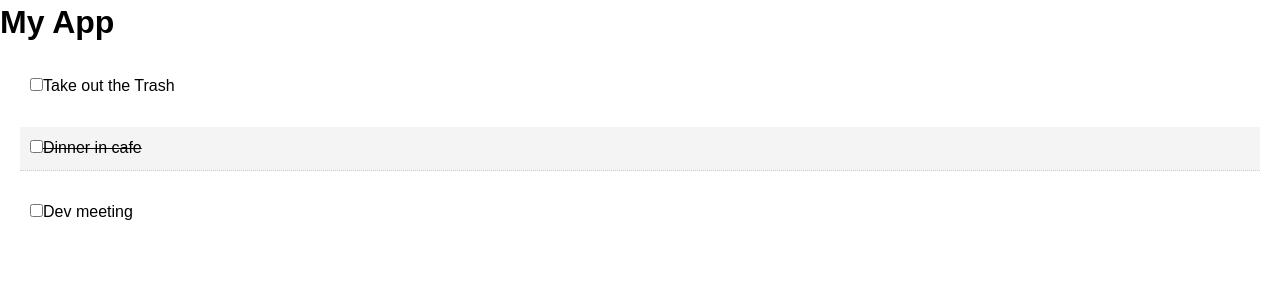
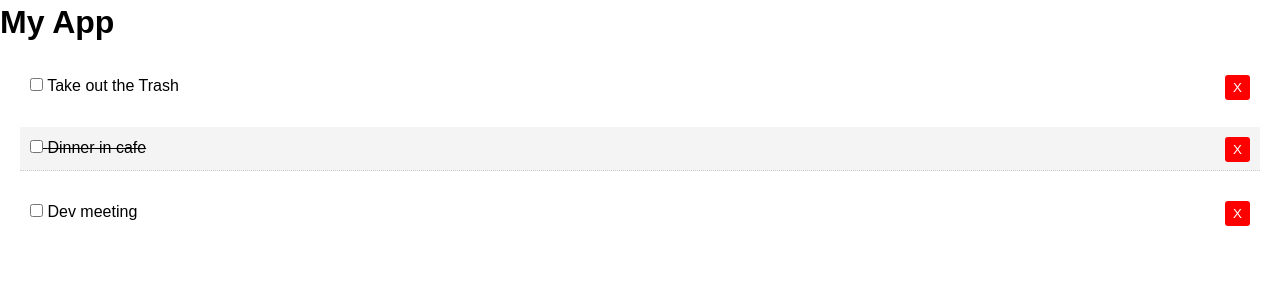
Before and after one commit to ant1shock/learn-react-first-app-togo-list, a React (Create React App) app: page / in a window 1280 px wide. Shown: the top 300 px of the page. Built offline with nearby package versions, Linux system fonts and the light colour scheme.

Commit message:
Add delete button

```diff
--- a/src/App.js
+++ b/src/App.js
@@ -34,13 +34,17 @@
     }) });
   }
 
+  //Delete Todo
+  delTodo = (id) => {
+    this.setState({ todos: [...this.state.todos.filter(todo => todo.id !== id)]})
+  }
 
   render() {
     // console.log(this.state.todos);
     return (
       <div className="App">
         <h1>My App</h1>
-        <Todos todos = {this.state.todos} markComplete = {this.markComplete}/>
+        <Todos todos = {this.state.todos} markComplete = {this.markComplete} delTodo={this.delTodo} />
       </div>
     );
   }
--- a/src/components/TodoItem.js
+++ b/src/components/TodoItem.js
@@ -28,12 +28,25 @@
     return (
       <div style={this.getStyle()}>
         <p>
-          <input type="checkbox" onChange={this.props.markComplete.bind(this, this.props.todo.id)} />
+          <input type="checkbox" onChange={this.props.markComplete.bind(this, this.props.todo.id)} /> {' '}
           { this.props.todo.title }
+
+          <button type="button" onClick={this.props.delTodo.bind(this, id)} style={btnStyle}>X</button>
         </p>
       </div>
     );
   }
+}
+
+//Delete button styles
+const btnStyle = {
+  border: 'none',
+  background: '#f00',
+  borderRadius: '3px',
+  color: '#fff',
+  cursor: 'pointer',
+  float: 'right',
+  padding: '5px 8px'
 }
 
 //PropTypes
--- a/src/components/Todos.js
+++ b/src/components/Todos.js
@@ -6,7 +6,7 @@
   render() {
     // console.log(this.props.todos);
     return this.props.todos.map( (todo) => (
-        <TodoItem key={todo.id}  todo={todo} markComplete={this.props.markComplete}/>
+        <TodoItem key={todo.id}  todo={todo} markComplete={this.props.markComplete} delTodo={this.props.delTodo} />
     ));
   }
 }
```
